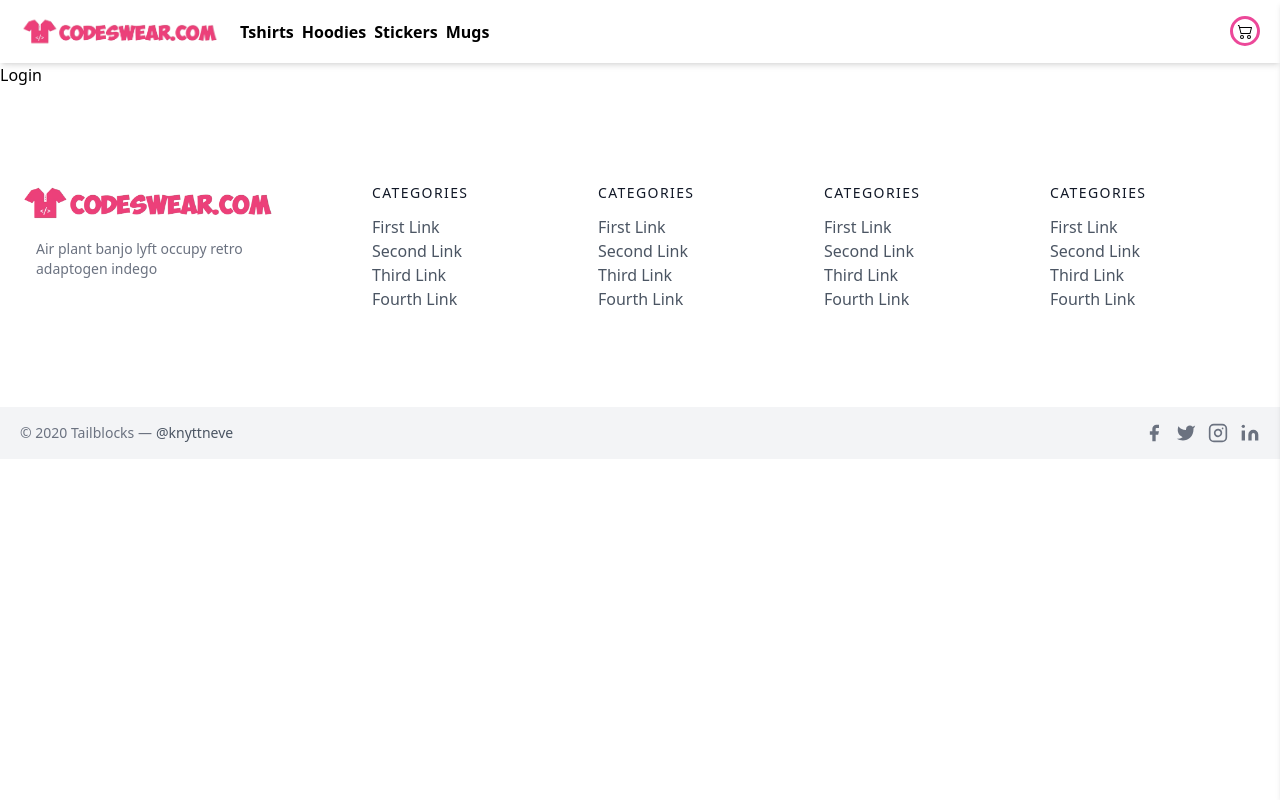
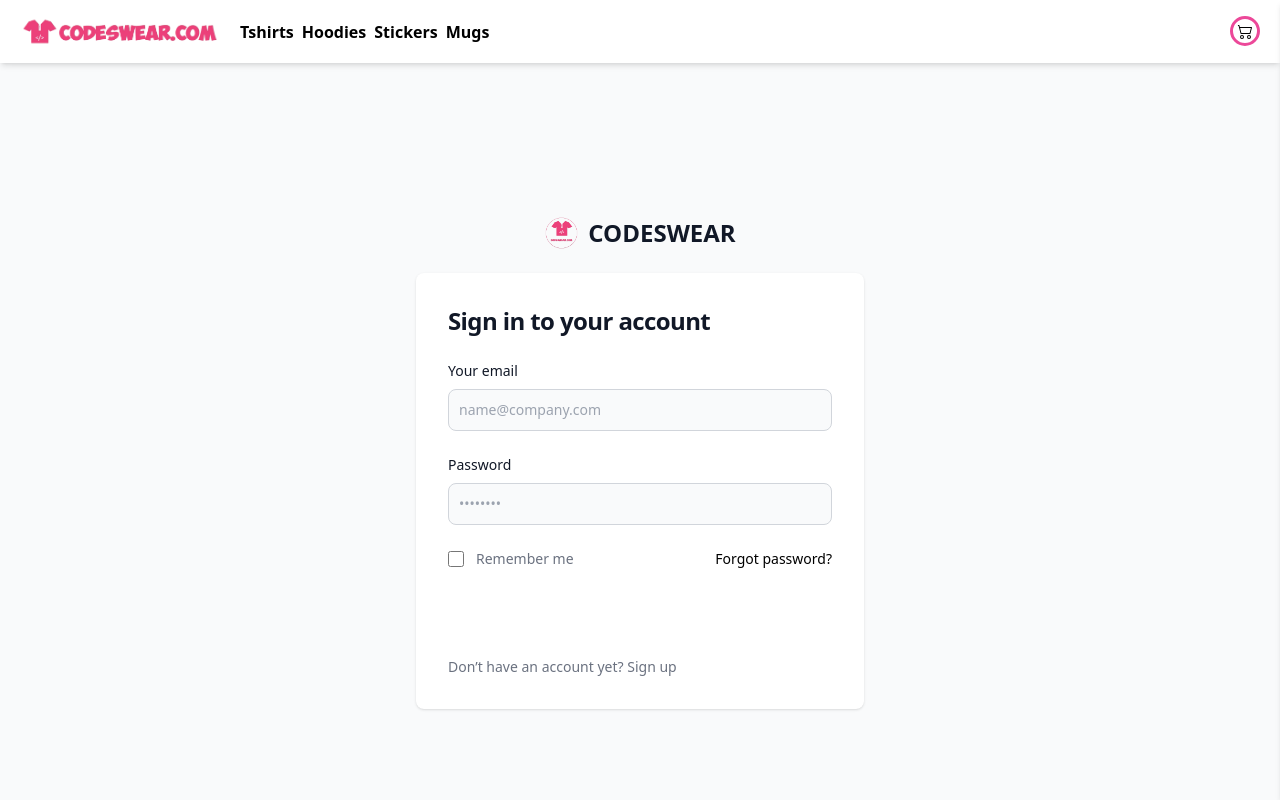
Before and after one commit to Somondas/Learning_nextjs, a Next.js app in the folder codeswears/: page /login in a window 1280 px wide. Shown: the top 800 px of the page. Built offline with nearby package versions, Linux system fonts and the light colour scheme.

Commit message:
sign-in/sign-up page done..

```diff
--- a/codeswears/src/pages/login.js
+++ b/codeswears/src/pages/login.js
@@ -1,8 +1,50 @@
+import Link from 'next/link'
 import React from 'react'
 
 function Login() {
   return (
-    <div>Login</div>
+    <div>
+      <section class="bg-gray-50 ">
+        <div class="flex flex-col items-center justify-center px-6 py-8 mx-auto md:h-screen lg:py-0">
+          <Link href={"#"} class="flex items-center mb-6 text-2xl font-semibold text-gray-900 ">
+            <img class="w-9 h-8 mr-2" src="/logo.png" alt="logo" />
+            CODESWEAR
+          </Link>
+          <div class="w-full bg-white rounded-lg shadow md:mt-0 sm:max-w-md xl:p-0  ">
+            <div class="p-6 space-y-4 md:space-y-6 sm:p-8">
+              <h1 class="text-xl font-bold leading-tight tracking-tight text-gray-900 md:text-2xl ">
+                Sign in to your account
+              </h1>
+              <form class="space-y-4 md:space-y-6" action="#">
+                <div>
+                  <label for="email" class="block mb-2 text-sm font-medium text-gray-900 ">Your email</label>
+                  <input type="email" name="email" id="email" class="bg-gray-50 border border-gray-300 text-gray-900 sm:text-sm rounded-lg focus:ring-primary-600 focus:border-primary-600 block w-full p-2.5   " placeholder="name@company.com" required="" />
+                </div>
+                <div>
+                  <label for="password" class="block mb-2 text-sm font-medium text-gray-900 ">Password</label>
+                  <input type="password" name="password" id="password" placeholder="••••••••" class="bg-gray-50 border border-gray-300 text-gray-900 sm:text-sm rounded-lg focus:ring-primary-600 focus:border-primary-600 block w-full p-2.5   " required="" />
+                </div>
+                <div class="flex items-center justify-between">
+                  <div class="flex items-start">
+                    <div class="flex items-center h-5">
+                      <input id="remember" aria-describedby="remember" type="checkbox" class="w-4 h-4 border border-gray-300 rounded bg-gray-50 focus:ring-3 focus:ring-primary-300 " required="" />
+                    </div>
+                    <div class="ml-3 text-sm">
+                      <label for="remember" class="text-gray-500">Remember me</label>
+                    </div>
+                  </div>
+                  <Link href={"#"} class="text-sm font-medium text-primary-600 hover:underline ">Forgot password?</Link>
+                </div>
+                <button type="submit" class="w-full text-white bg-primary-600 hover:bg-primary-700 focus:ring-4 focus:outline-none focus:ring-primary-300 font-medium rounded-lg text-sm px-5 py-2.5 text-center ">Sign in</button>
+                <p class="text-sm font-light text-gray-500 ">
+                  Don’t have an account yet? <Link href={"/signup"} class="font-medium text-primary-600 hover:underline">Sign up</Link>
+                </p>
+              </form>
+            </div>
+          </div>
+        </div>
+      </section>
+    </div>
   )
 }
 
--- a/codeswears/src/pages/signup.js
+++ b/codeswears/src/pages/signup.js
@@ -1,8 +1,48 @@
+import Link from 'next/link'
 import React from 'react'
 
 function Signup() {
   return (
-    <div>Signup</div>
+    <div>
+      <section class="bg-gray-50 ">
+        <div class="flex flex-col items-center justify-center px-6 py-8 mx-auto md:h-screen lg:py-0">
+          <Link href={"#"} class="flex items-center mb-6 text-2xl font-semibold text-gray-900 ">
+            <img class="w-9 h-8 mr-2" src="/logo.png" alt="logo" />
+            CODESWEAR
+          </Link>
+          <div class="w-full bg-white rounded-lg shadow md:mt-0 sm:max-w-md xl:p-0  ">
+            <div class="p-6 space-y-4 md:space-y-6 sm:p-8">
+              <h1 class="text-xl font-bold leading-tight tracking-tight text-gray-900 md:text-2xl ">
+                Create a New Account
+              </h1>
+              <form class="space-y-4 md:space-y-6" action="#">
+                <div>
+                  <label for="name" class="block mb-2 text-sm font-medium text-gray-900 ">Your name</label>
+                  <input type="text" name="name" id="name" class="bg-gray-50 border border-gray-300 text-gray-900 sm:text-sm rounded-lg focus:ring-pink-600 focus:border-pink-600 block w-full p-2.5   " placeholder="name@company.com" required="" />
+                </div>
+                <div>
+                  <label for="email" class="block mb-2 text-sm font-medium text-gray-900 ">Your email</label>
+                  <input type="email" name="email" id="email" class="bg-gray-50 border border-gray-300 text-gray-900 sm:text-sm rounded-lg focus:ring-pink-600 focus:border-pink-600 block w-full p-2.5   " placeholder="name@company.com" required="" />
+                </div>
+                <div>
+                  <label for="password" class="block mb-2 text-sm font-medium text-gray-900 ">Password</label>
+                  <input type="password" name="password" id="password" placeholder="••••••••" class="bg-gray-50 border border-gray-300 text-gray-900 sm:text-sm rounded-lg focus:ring-pink-600 focus:border-pink-600 block w-full p-2.5   " required="" />
+                </div>
+                <div>
+                  <label for="password" class="block mb-2 text-sm font-medium text-gray-900 ">Confirm Password</label>
+                  <input type="password" name="password" id="password" placeholder="••••••••" class="bg-gray-50 border border-gray-300 text-gray-900 sm:text-sm rounded-lg focus:ring-pink-600 focus:border-pink-600 block w-full p-2.5   " required="" />
+                </div>
+
+                <button type="submit" class="w-full text-white bg-pink-600 hover:bg-pink-700 focus:ring-4 focus:outline-none focus:ring-pink-300 font-medium rounded-lg text-sm px-5 py-2.5 text-center ">Sign in</button>
+                <p class="text-sm font-light text-gray-500 ">
+                  Already have an account? <Link href={"/login"} class="font-medium text-pink-600 hover:underline">Sign in</Link>
+                </p>
+              </form>
+            </div>
+          </div>
+        </div>
+      </section>
+    </div>
   )
 }
 
```
